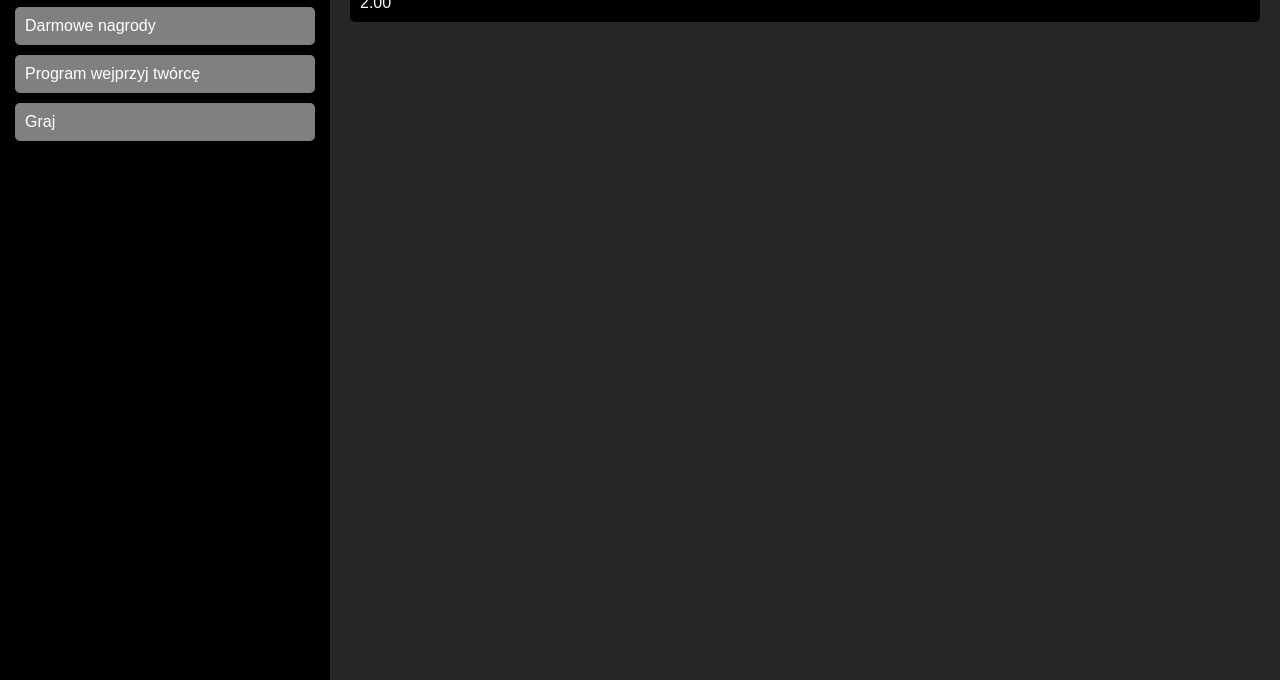
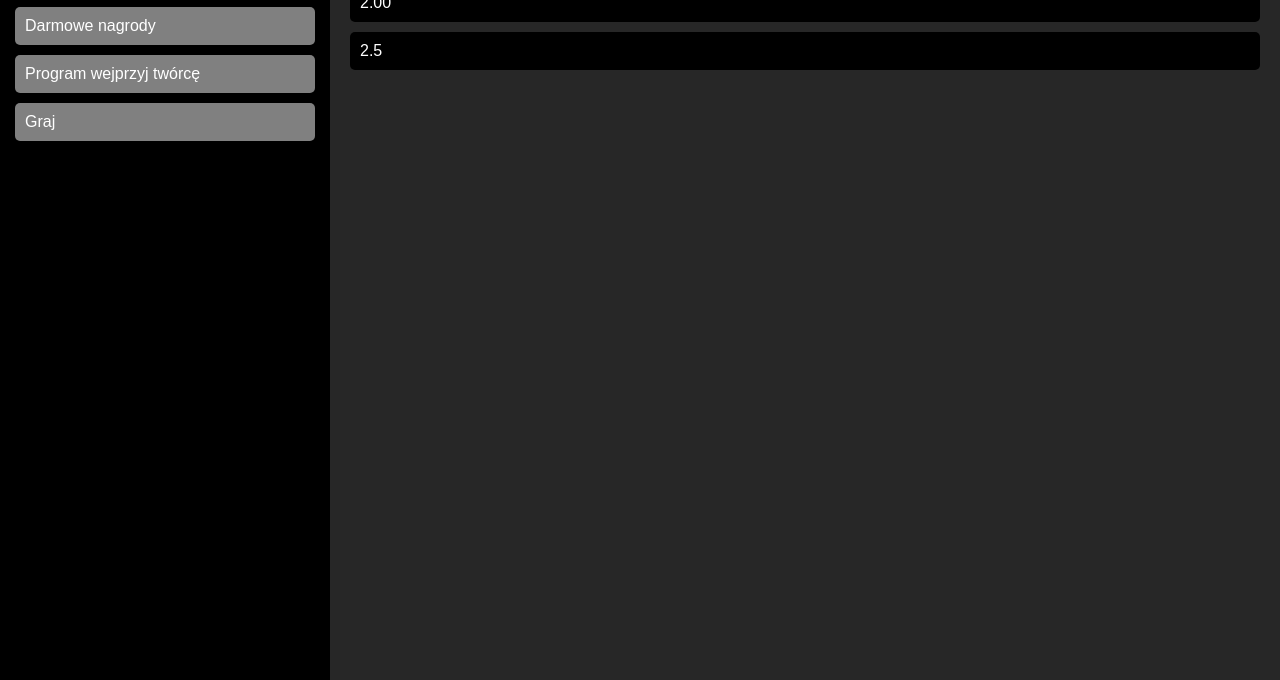
Before and after one commit to kubusmusGH/Page-Game, a plain HTML site: page play.html in a window 1280 px wide. Shown: the part 240-920 px from the top of the page. Drawn offline with Linux system fonts and the light colour scheme.

Commit message:
Add files via upload

```diff
--- a/play.html
+++ b/play.html
@@ -26,6 +26,8 @@
             <h2>Werjse:</h2>
             <a
                 href="https://cdn.discordapp.com/attachments/1393291335892603031/1404510104577118309/gra.py?ex=689b7377&is=689a21f7&hm=49336f6a3847342dc1d60215f724f091b12af3a9a680aa8d747d532449dc235c&">2.00</a>
+            <a
+                href="https://cdn.discordapp.com/attachments/1380157722552696955/1405177485146066994/gra.py?ex=689de103&is=689c8f83&hm=2fe9754c31ec3a27560d2e90e7169b2a51840c77fc95b21f982a77057ec65bfd&">2.5</a>
         </main>
     </div>
 </body>
```
